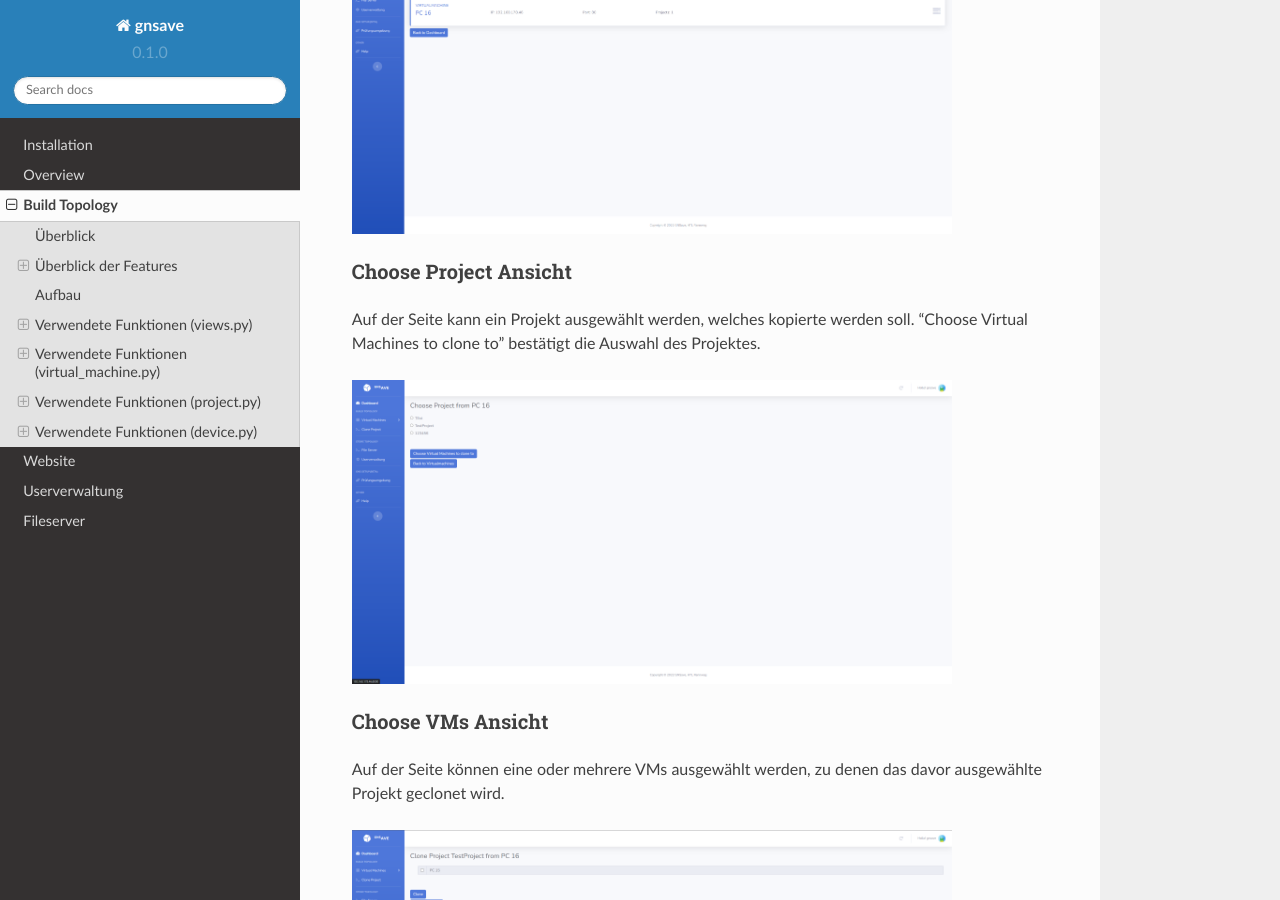
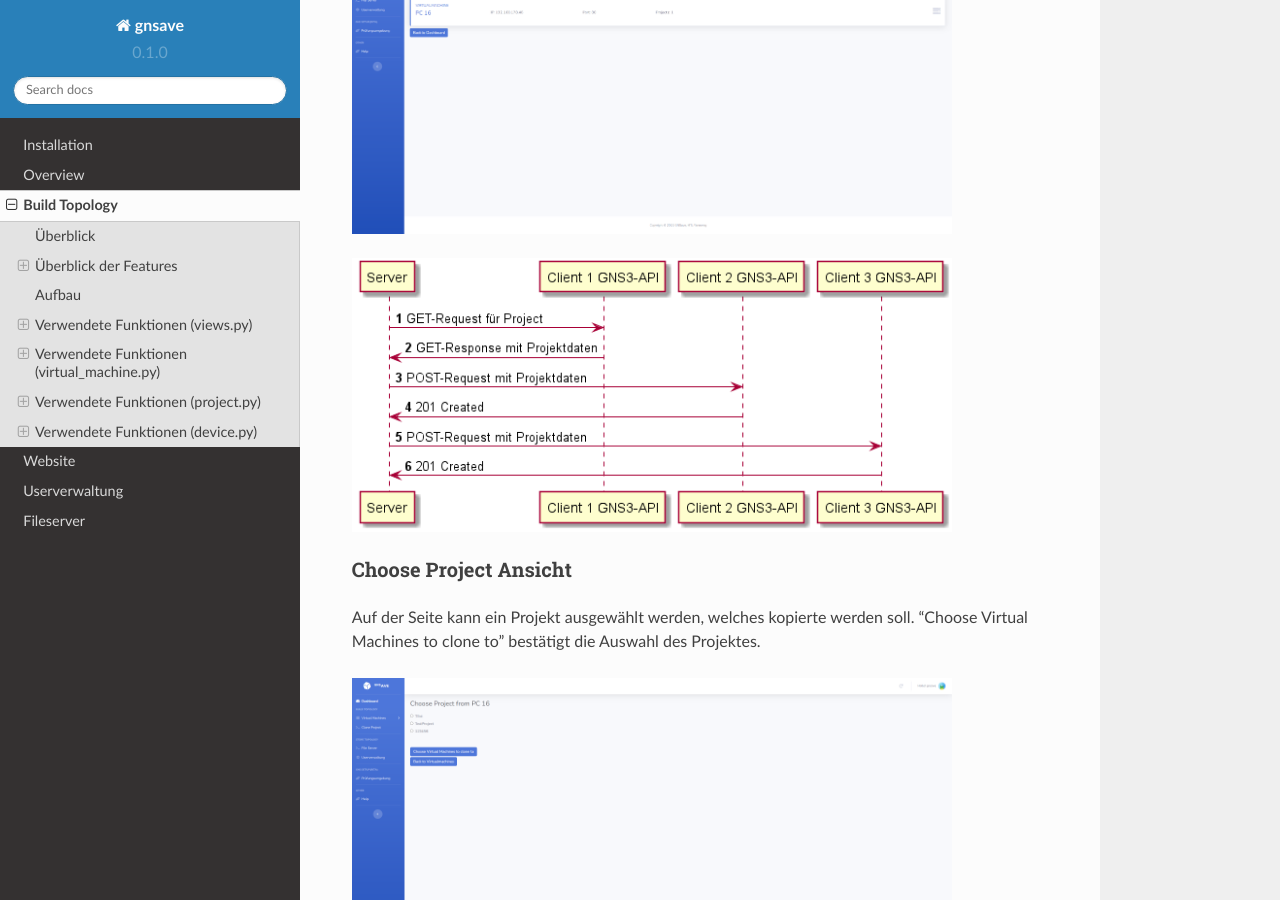
Before and after one commit to gnsave/GNSave, a Sphinx documentation site: the page built from docs/source/build-topology.rst, in a window 1280 px wide and 900 px high, scrolled down 4502 px. Built offline with Sphinx 7.4.7 and the Read the Docs theme 2.0.0, drawn with Linux system fonts in a browser that asks for light colours.

Commit message:
Sequenzdiagramm clone project

```diff
--- a/docs/source/build-topology.rst
+++ b/docs/source/build-topology.rst
@@ -78,6 +78,10 @@ Clone Project Ansicht
 Auf der Seite kann eine VM ausgewählt werden, um von ihr aus ein Projekt auf andere VMs zu kopieren bzw. clonen.
 
 .. image:: images/clone-project-overview.PNG
+  :width: 600
+  :alt: Clone Project Overview
+
+.. image:: images/clone-project-diagram.png
   :width: 600
   :alt: Clone Project Overview
 
```
